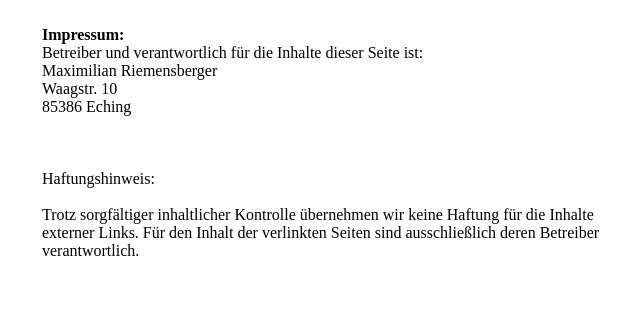
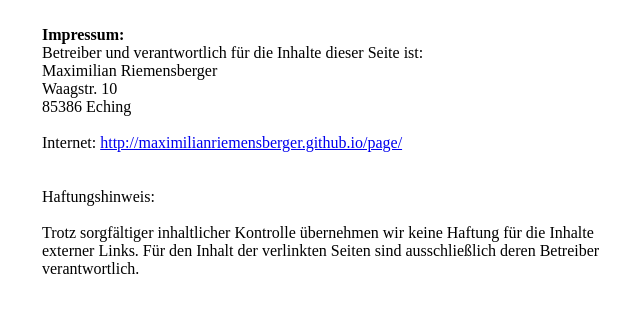
Before and after one commit to maximilianriemensberger/page, a plain HTML site: page impressum.html in a window 1280 px wide. Shown: the whole page, without its empty margins (6-646 px from the left). Drawn offline with Linux system fonts and the light colour scheme.

Commit message:
Change to utf-8

```diff
--- a/impressum.html
+++ b/impressum.html
@@ -12,14 +12,14 @@
             85386 Eching<br>
             <br>
             <!--Email: <br>-->
-            <!--Internet: <br>-->
+            Internet: <a href="http://maximilianriemensberger.github.io/page/">http://maximilianriemensberger.github.io/page/</a><br>
             <br>
             <br>
             Haftungshinweis:<br>
             <br>
-            Trotz sorgf&auml;ltiger inhaltlicher Kontrolle &uuml;bernehmen wir
-            keine Haftung f&uuml;r die Inhalte externer Links. F&uuml;r den
-            Inhalt der verlinkten Seiten sind ausschlie&szlig;lich deren
+            Trotz sorgfältiger inhaltlicher Kontrolle übernehmen wir
+            keine Haftung für die Inhalte externer Links. Für den
+            Inhalt der verlinkten Seiten sind ausschließlich deren
             Betreiber verantwortlich.
         </section>
     </body>
```
